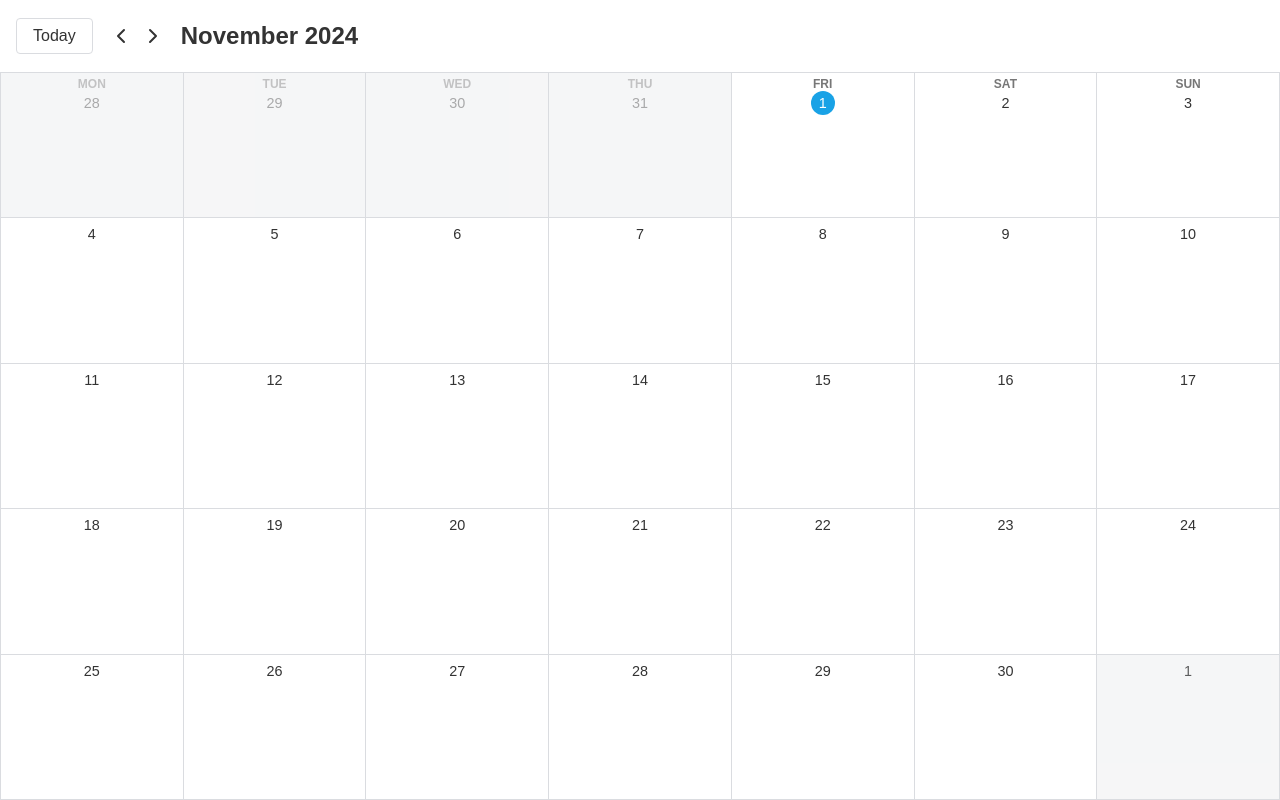
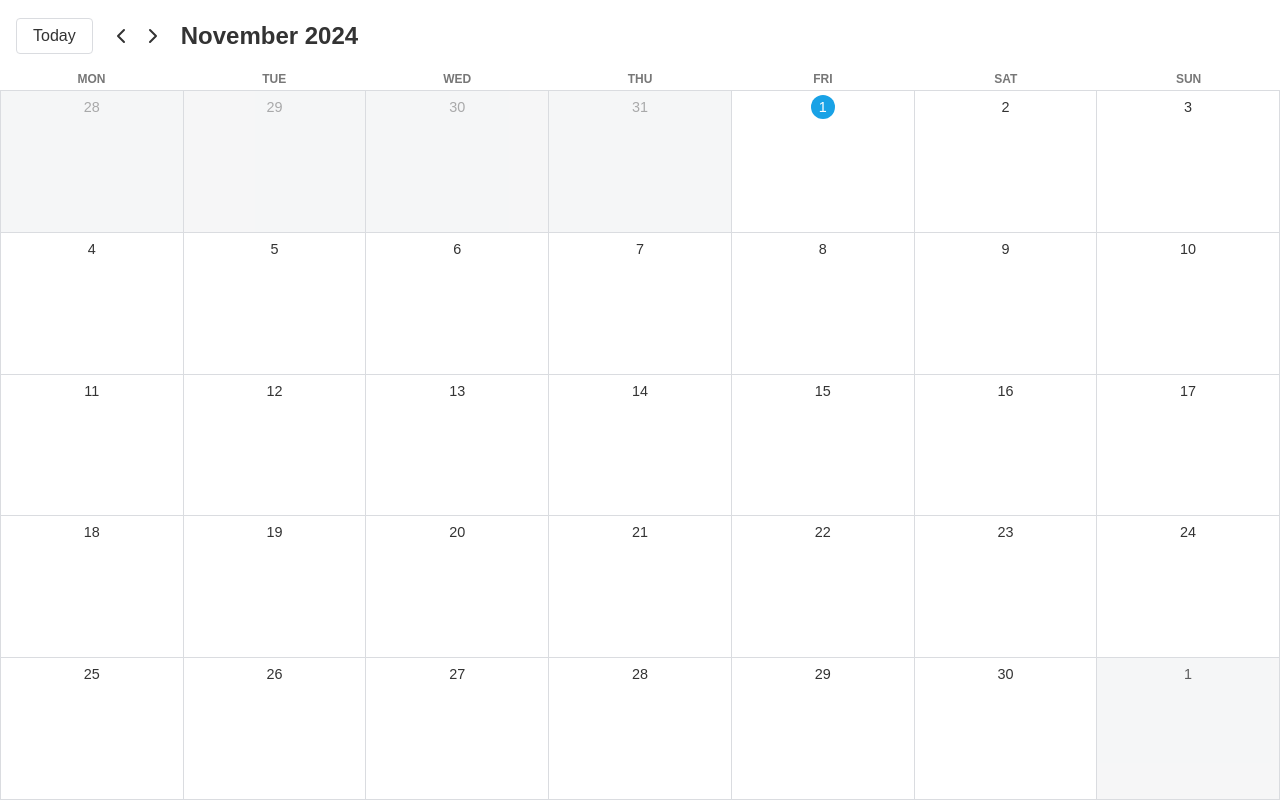
Before and after one commit to kaklewski/zenith-calendar, a React (Vite) app: page / in a window 1280 px wide. Built offline with nearby package versions, Linux system fonts and the light colour scheme.

Commit message:
feat: Move names of days of the week to a separate row

```diff
--- a/src/components/Calendar.tsx
+++ b/src/components/Calendar.tsx
@@ -70,13 +70,24 @@ export function Calendar() {
           })}
         </span>
       </div>
-      <div className='days'>
-        {calendarDays.map((day, index) => (
+      <div className='days-of-week'>
+        {calendarDays.map((day, index) => {
+          if (index < 7)
+            return (
+              <div key={index} className='day-header'>
+                <div className='week-name'>
+                  {formatDate(day, { weekday: 'short' })}
+                </div>
+              </div>
+            )
+        })}
+      </div>
+      <div className='days-of-month'>
+        {calendarDays.map(day => (
           <CalendarDay
             key={day.getTime()}
             day={day}
             events={events.filter(event => isSameDay(day, event.date))}
-            showWeekName={index < 7 ? true : false}
             selectedMonth={selectedMonth}
           />
         ))}
@@ -87,14 +98,13 @@ export function Calendar() {
 
 type CalendarDayProps = {
   day: Date
-  showWeekName: boolean
   selectedMonth: Date
   events: Event[]
 }
 
 function CalendarDay({
   day,
-  showWeekName,
+
   selectedMonth,
   events,
 }: CalendarDayProps) {
@@ -127,11 +137,6 @@ function CalendarDay({
         isBefore(endOfDay(day), new Date()) && 'old-month-day'
       )}>
       <div className='day-header'>
-        {showWeekName && (
-          <div className='week-name'>
-            {formatDate(day, { weekday: 'short' })}
-          </div>
-        )}
         <div className={cc('day-number', isToday(day) && 'today')}>
           {formatDate(day, { day: 'numeric' })}
         </div>
--- a/src/styles.scss
+++ b/src/styles.scss
@@ -120,7 +120,12 @@ body {
   font-weight: bold;
 }
 
-.days {
+.days-of-week {
+  display: grid;
+  grid-template-columns: repeat(7, minmax(0, 1fr));
+}
+
+.days-of-month {
   flex-grow: 1;
   overflow-y: auto;
   display: grid;
@@ -312,7 +317,7 @@ body {
 .modal .modal-body {
   background-color: white;
   border-radius: 0.5rem;
-  padding: 1rem;
+  padding: 1.2rem;
   z-index: 1;
   min-width: 350px;
   max-width: 95%;
```
